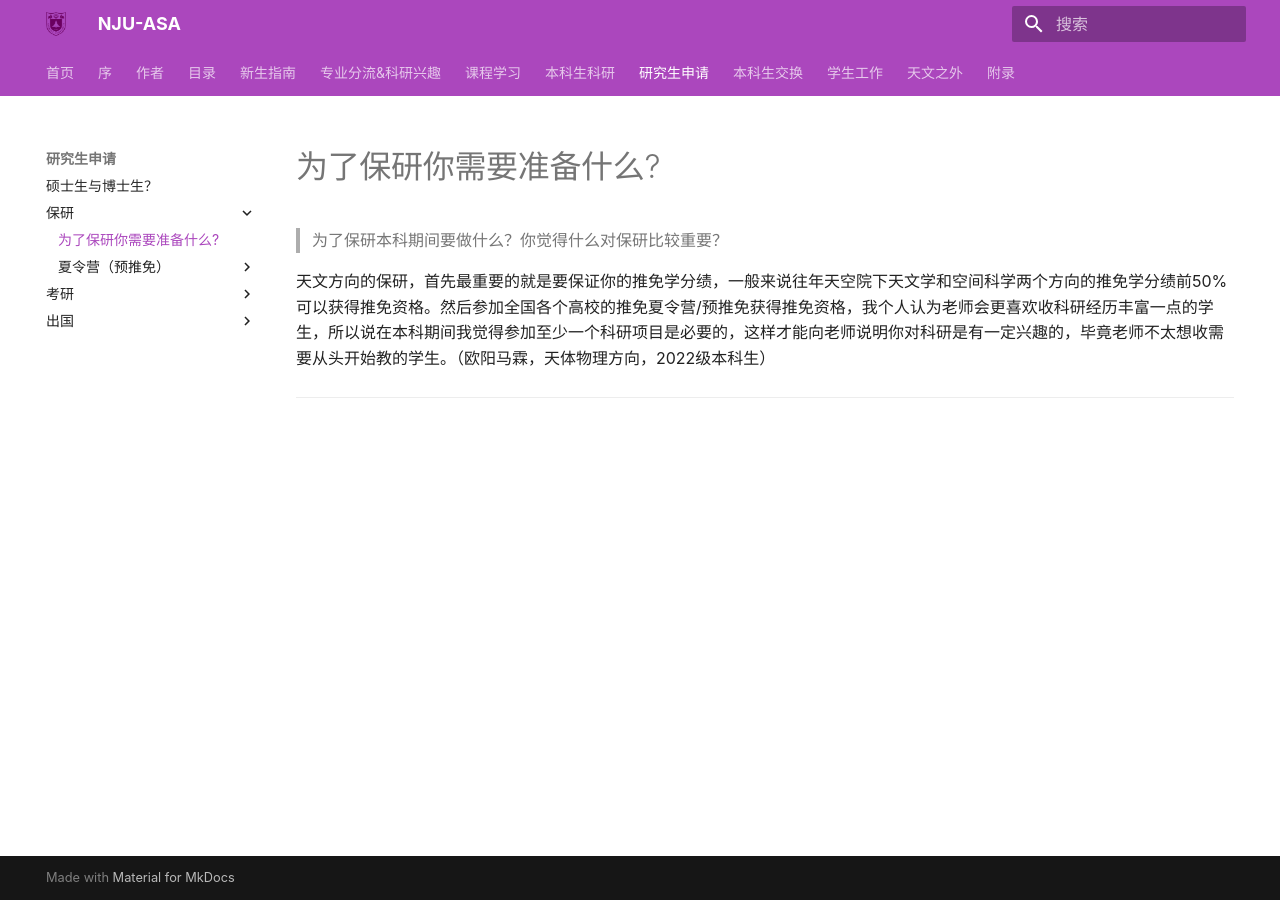
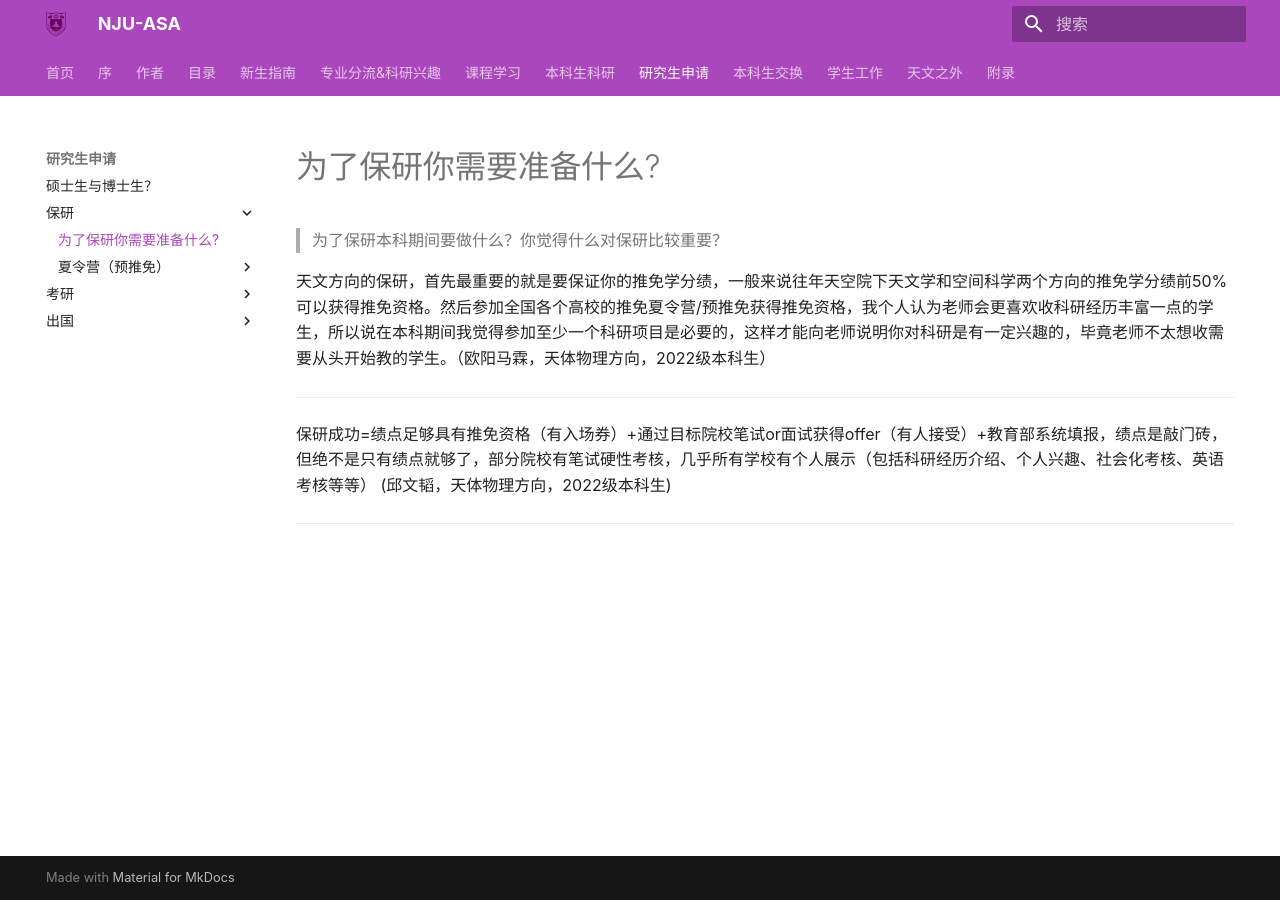
Before and after one commit to nju-astronomy/NJU-ASA, an MkDocs documentation site: the page built from docs/pathway/domestic_grad/by_recommended/prepare.md, in a window 1280 px wide. Built offline with MkDocs 1.6.1 and Material for MkDocs 9.7.7, drawn with Linux system fonts in a browser that asks for light colours; some web fonts are replaced.

Commit message:
Update prepare.md
Upload comments from Wentao Qiu

```diff
--- a/docs/pathway/domestic_grad/by_recommended/prepare.md
+++ b/docs/pathway/domestic_grad/by_recommended/prepare.md
@@ -3,3 +3,7 @@
 天文方向的保研，首先最重要的就是要保证你的推免学分绩，一般来说往年天空院下天文学和空间科学两个方向的推免学分绩前50%可以获得推免资格。然后参加全国各个高校的推免夏令营/预推免获得推免资格，我个人认为老师会更喜欢收科研经历丰富一点的学生，所以说在本科期间我觉得参加至少一个科研项目是必要的，这样才能向老师说明你对科研是有一定兴趣的，毕竟老师不太想收需要从头开始教的学生。（欧阳马霖，天体物理方向，2022级本科生）
 
 ---
+
+保研成功=绩点足够具有推免资格（有入场券）+通过目标院校笔试or面试获得offer（有人接受）+教育部系统填报，绩点是敲门砖，但绝不是只有绩点就够了，部分院校有笔试硬性考核，几乎所有学校有个人展示（包括科研经历介绍、个人兴趣、社会化考核、英语考核等等） (邱文韬，天体物理方向，2022级本科生)
+
+---
```
